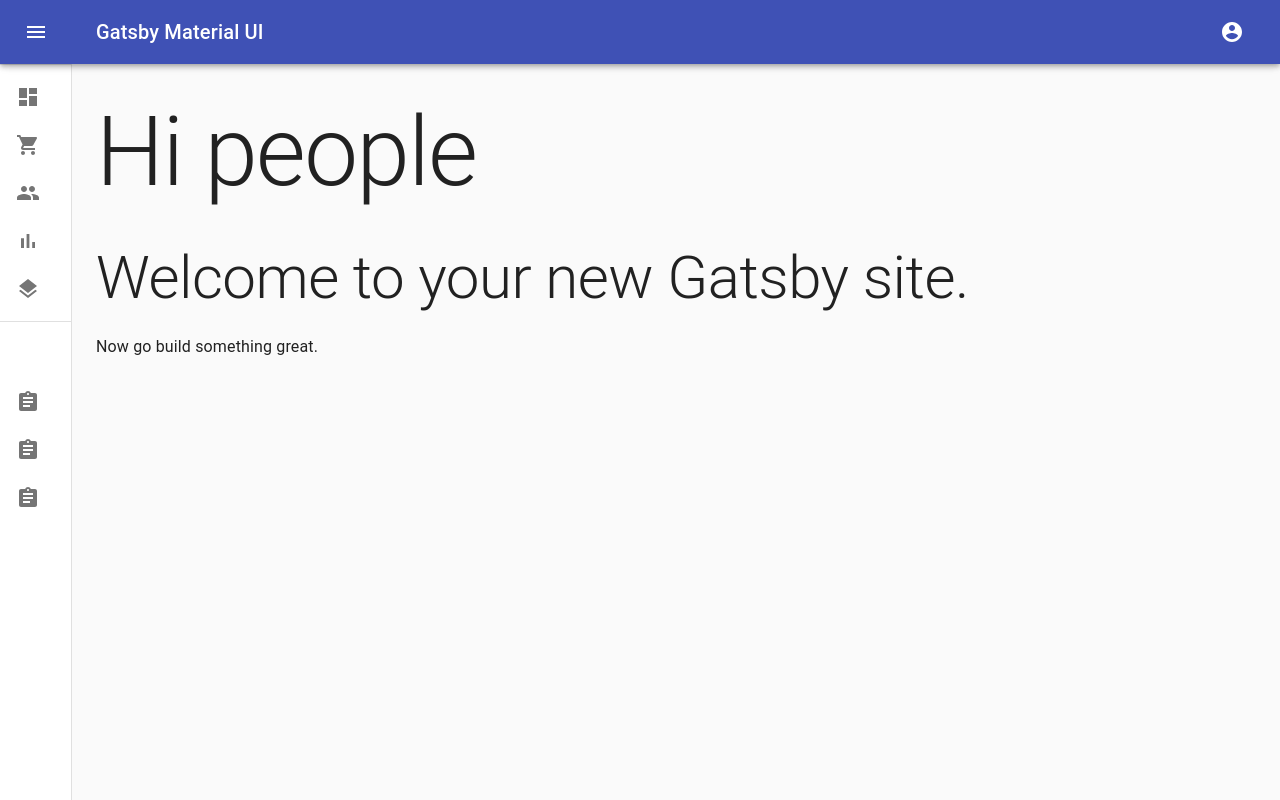
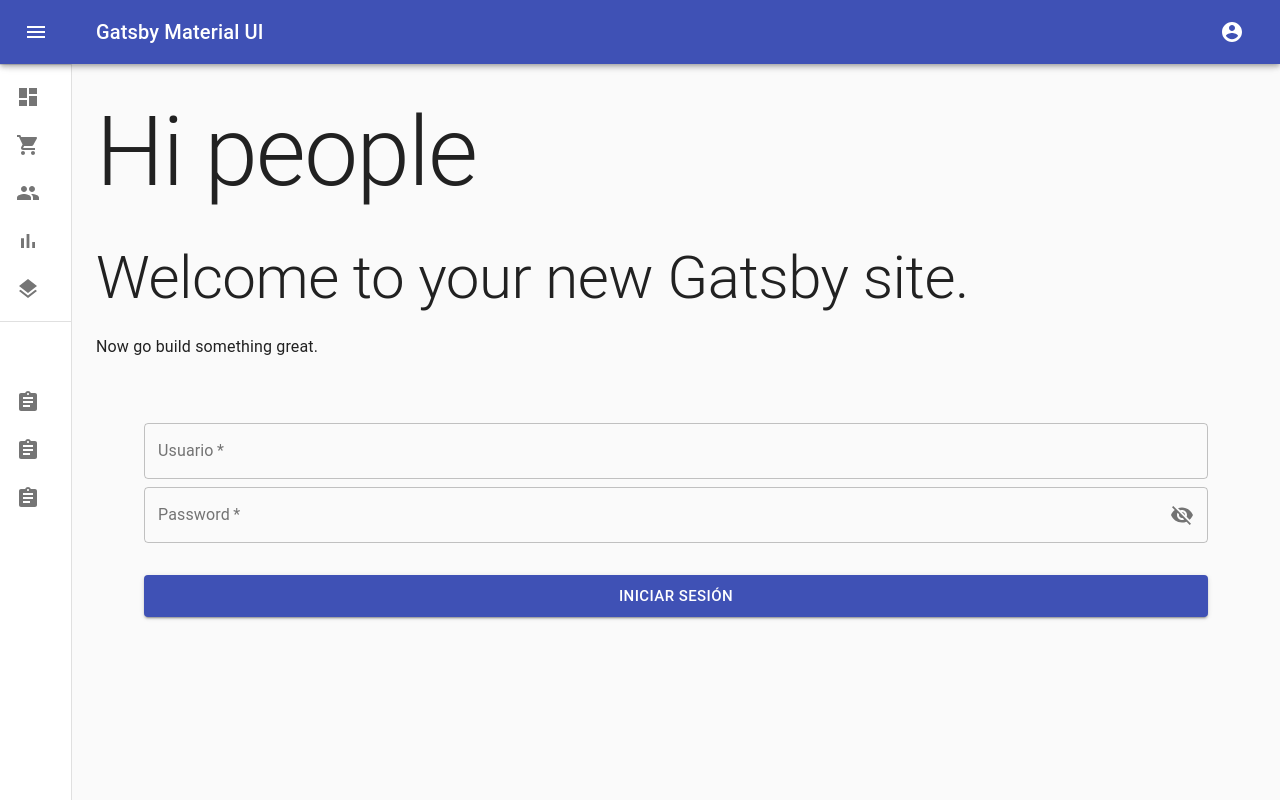
Before and after one commit to Batit/gatsby-material-ui-template, a Gatsby site: page / in a window 1280 px wide. Built offline with nearby package versions, Linux system fonts and the light colour scheme; Gatsby itself is replaced by a stand-in of ours.

Commit message:
login
se agrega el formulario de login

```diff
--- /dev/null
+++ b/src/components/Layout/LayoutPublic.styled.tsx
@@ -0,0 +1,6 @@
+import styled, { css } from "styled-components";
+import Box from "@material-ui/core/Box";
+
+export const ContainerDiv = styled(Box)`
+  height: 100vh;
+`;
--- /dev/null
+++ b/src/components/Login/Login.component.tsx
@@ -0,0 +1,82 @@
+import React from "react";
+import TextField from "@material-ui/core/TextField";
+import Button from "@material-ui/core/Button";
+import Box from "@material-ui/core/Box";
+import IconButton from "@material-ui/core/IconButton";
+import OutlinedInput from "@material-ui/core/OutlinedInput";
+import InputLabel from "@material-ui/core/InputLabel";
+import InputAdornment from "@material-ui/core/InputAdornment";
+import FormControl from "@material-ui/core/FormControl";
+import Visibility from "@material-ui/icons/Visibility";
+import VisibilityOff from "@material-ui/icons/VisibilityOff";
+
+interface State {
+  user: string;
+  password: string;
+  showPassword: boolean;
+}
+
+const Login: React.FC = () => {
+  const [values, setValues] = React.useState<State>({
+    user: "",
+    password: "",
+    showPassword: false,
+  });
+  const handleChange = (prop: keyof State) => (
+    event: React.ChangeEvent<HTMLInputElement>,
+  ) => {
+    setValues({ ...values, [prop]: event.target.value });
+  };
+
+  const handleClickShowPassword = () => {
+    setValues({ ...values, showPassword: !values.showPassword });
+  };
+  const handleMouseDownPassword = (
+    event: React.MouseEvent<HTMLButtonElement>,
+  ) => {
+    event.preventDefault();
+  };
+  return (
+    <Box m={6}>
+      <form>
+        <TextField
+          label="Usuario"
+          variant="outlined"
+          fullWidth
+          required
+          margin="normal"
+        />
+        <FormControl variant="outlined" fullWidth required>
+          <InputLabel htmlFor="outlined-adornment-password">
+            Password
+          </InputLabel>
+          <OutlinedInput
+            id="outlined-adornment-password"
+            type={values.showPassword ? "text" : "password"}
+            value={values.password}
+            onChange={handleChange("password")}
+            endAdornment={
+              <InputAdornment position="end">
+                <IconButton
+                  aria-label="toggle password visibility"
+                  onClick={handleClickShowPassword}
+                  onMouseDown={handleMouseDownPassword}
+                  edge="end"
+                >
+                  {values.showPassword ? <Visibility /> : <VisibilityOff />}
+                </IconButton>
+              </InputAdornment>
+            }
+            labelWidth={80}
+          />
+        </FormControl>
+        <Box display="block" mt={4} mb={4}>
+          <Button color="primary" size="large" variant="contained" fullWidth>
+            Iniciar Sesión
+          </Button>
+        </Box>
+      </form>
+    </Box>
+  );
+};
+export default Login;
--- a/src/pages/index.tsx
+++ b/src/pages/index.tsx
@@ -3,6 +3,7 @@
 
 import Layout from "../components/Layout/Layout.component";
 import SEO from "../components/Seo/Seo.component";
+import Login from "../components/Login/Login.component";
 
 const IndexPage: React.FC = () => (
   <Layout>
@@ -14,6 +15,7 @@
       Welcome to your new Gatsby site.
     </Typography>
     <Typography>Now go build something great.</Typography>
+    <Login />
   </Layout>
 );
 
```
Also changed, not shown: src/components/Layout/LayoutPublic.component.tsx (added, +17 -0 lines), src/pages/login.tsx (added, +43 -0 lines).
